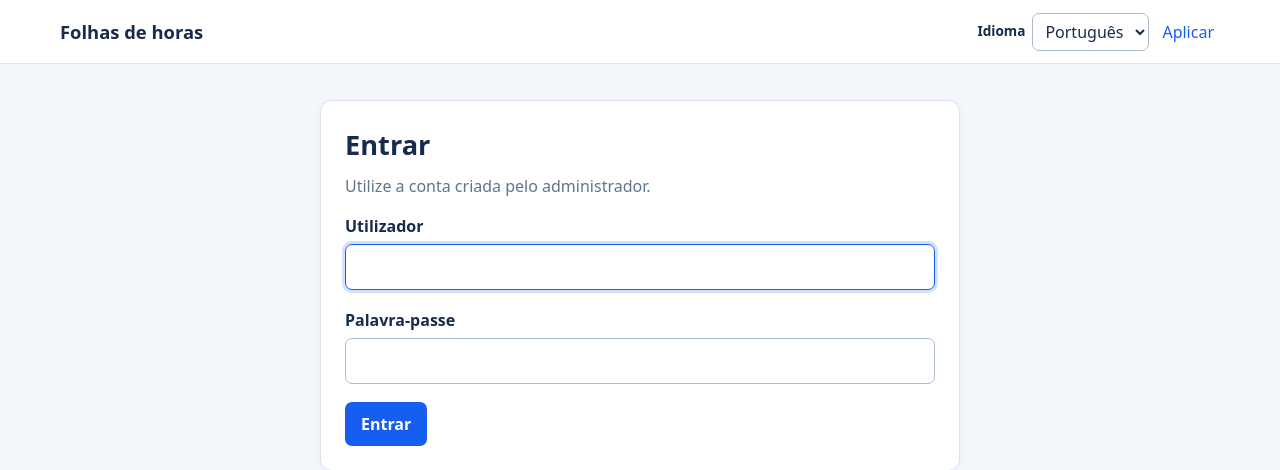
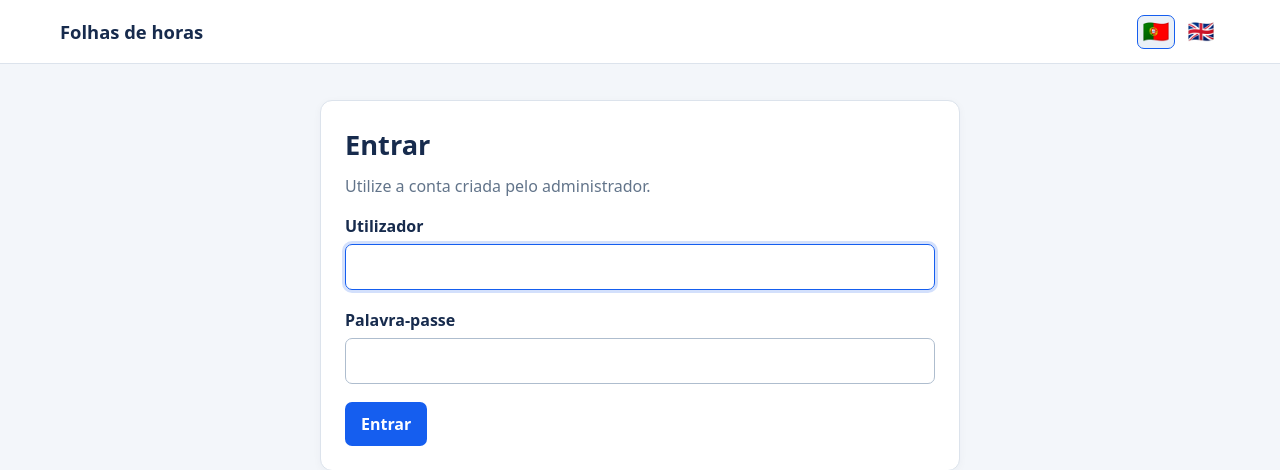
Before and after one commit to nmflei/timesheet2, a Django app: page /conta/entrar/ in a window 1280 px wide. Shown: the top 470 px of the page. Run offline with Django 5.2, Linux system fonts and the light colour scheme.

Commit message:
Use flags for language selection
Co-authored-by: Copilot App <223556219+Copilot@users.noreply.github.com>

```diff
--- a/templates/base.html
+++ b/templates/base.html
@@ -23,15 +23,15 @@
       <form method="post" action="{% url 'logout' %}">{% csrf_token %}<button class="link-button" type="submit">{% trans "Sair" %}</button></form>
     </nav>
     {% endif %}
-    <form method="post" action="{% url 'set_language' %}" class="language-form">
+    <form method="post" action="{% url 'set_language' %}" class="language-form" aria-label="{% trans 'Idioma' %}">
       {% csrf_token %}
       <input type="hidden" name="next" value="{{ request.get_full_path }}">
-      <label for="language-select">{% trans "Idioma" %}</label>
-      <select id="language-select" name="language" onchange="this.form.submit()">
-        <option value="pt-pt" {% if LANGUAGE_CODE == "pt-pt" %}selected{% endif %}>Português</option>
-        <option value="en" {% if LANGUAGE_CODE == "en" %}selected{% endif %}>English</option>
-      </select>
-      <button class="language-submit" type="submit">{% trans "Aplicar" %}</button>
+      <button class="language-flag" type="submit" name="language" value="pt-pt"
+              aria-label="Português (Portugal)" title="Português (Portugal)"
+              aria-pressed="{% if LANGUAGE_CODE == 'pt-pt' %}true{% else %}false{% endif %}">🇵🇹</button>
+      <button class="language-flag" type="submit" name="language" value="en"
+              aria-label="English" title="English"
+              aria-pressed="{% if LANGUAGE_CODE == 'en' %}true{% else %}false{% endif %}">🇬🇧</button>
     </form>
   </header>
   <main class="container">
--- a/timesheets/static/timesheets/style.css
+++ b/timesheets/static/timesheets/style.css
@@ -8,9 +8,9 @@ a:hover{text-decoration:underline}
 nav{display:flex;align-items:center;gap:18px;flex-wrap:wrap}
 nav form{margin:0}
 .language-form{display:flex;align-items:center;gap:7px}
-.language-form label{margin:0;font-size:.85rem}
-.language-form select{width:auto;min-width:112px;padding:6px 8px}
-.language-submit{border:0;background:none;color:var(--blue);font:inherit;cursor:pointer}
+.language-flag{display:inline-flex;align-items:center;justify-content:center;width:38px;height:34px;padding:4px;border:1px solid transparent;border-radius:7px;background:transparent;font-size:1.35rem;line-height:1;cursor:pointer}
+.language-flag:hover,.language-flag:focus-visible{background:#eaf0f7;outline:2px solid var(--blue);outline-offset:1px}
+.language-flag[aria-pressed=true]{border-color:var(--blue);background:#eaf0f7}
 .nav-user,.muted,.help-text{color:var(--muted)}
 .container{width:min(1160px,calc(100% - 32px));margin:32px auto}
 h1{font-size:1.7rem;margin:0 0 8px}
```
Also changed, not shown: templates/admin/base_site.html (+7 -7 lines), timesheets/tests.py (+22 -5 lines), README.md.
